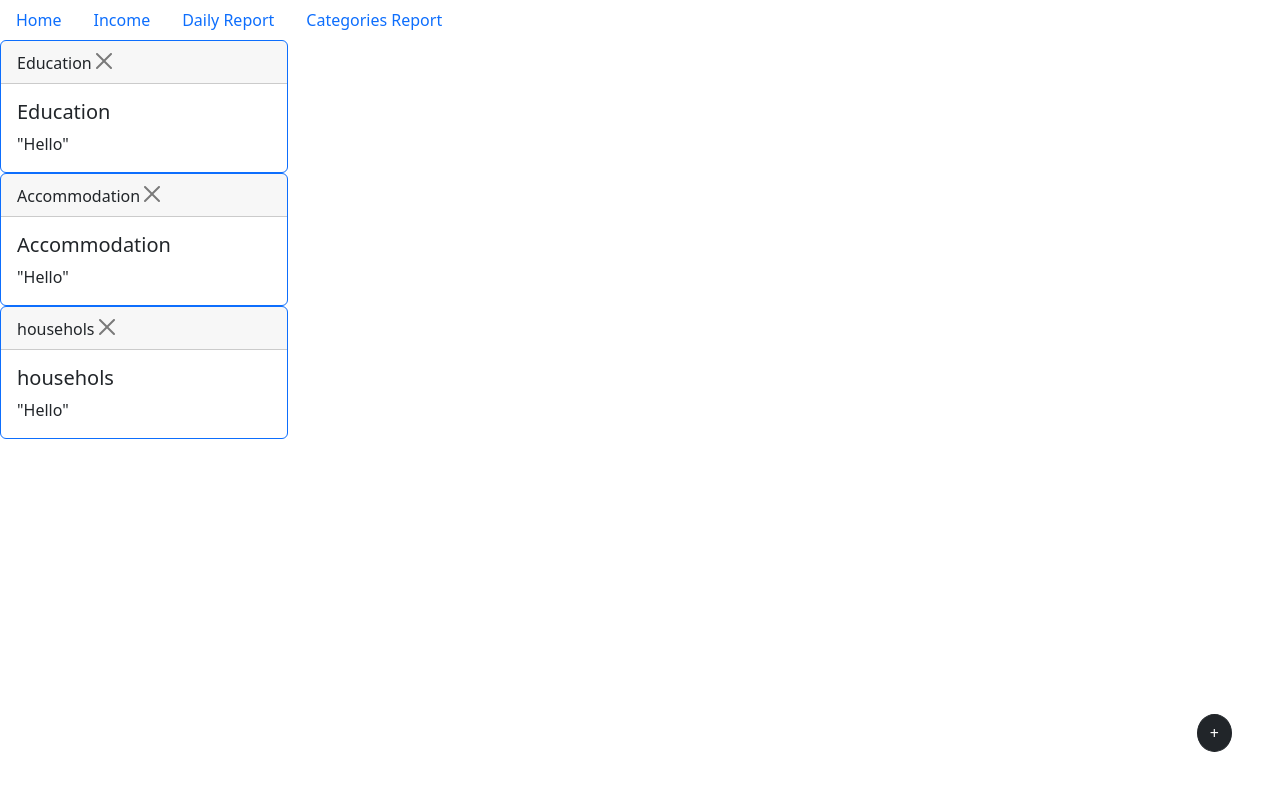
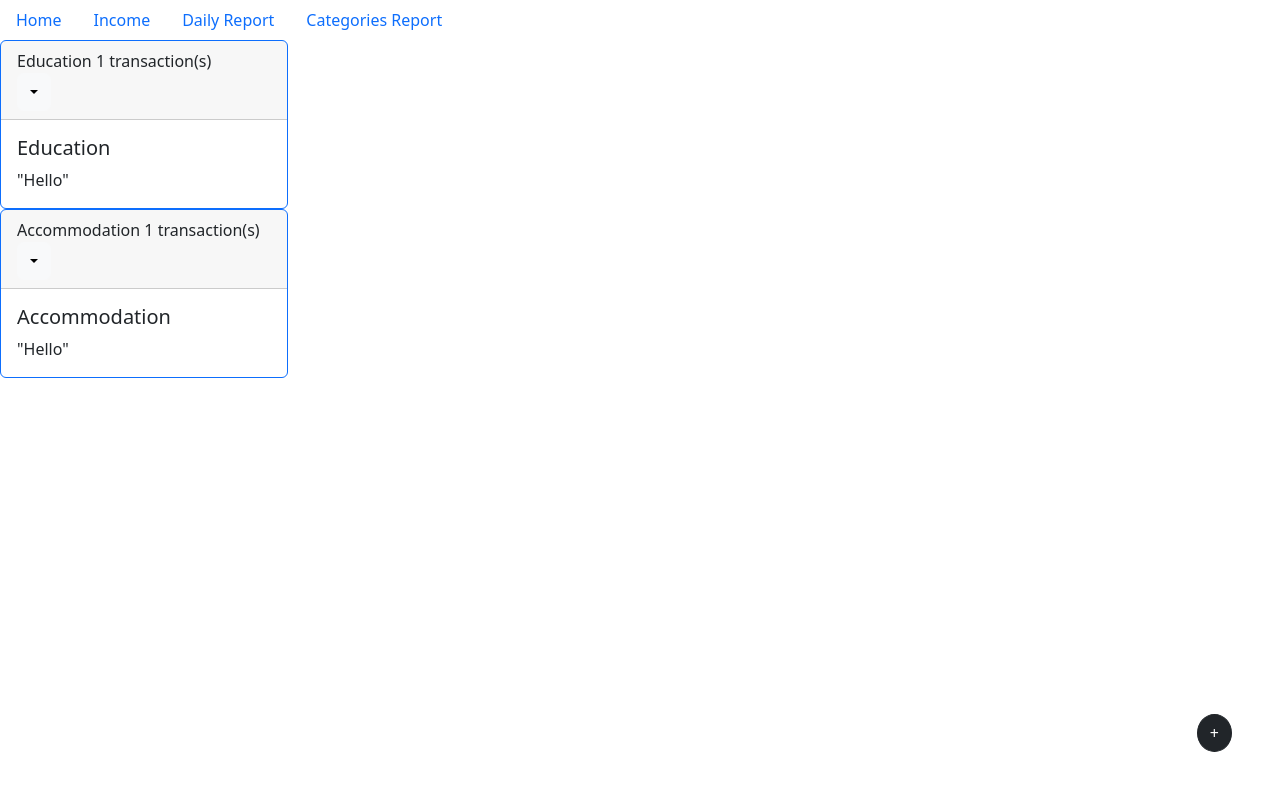
Before and after one commit to LinhLe2307/Expense_Tracking_App_Typescript_React, a React (Create React App) app: page /categories-report in a window 1280 px wide. Shown: the top 790 px of the page. Built offline with nearby package versions, Linux system fonts and the light colour scheme; data requests are answered from the project's data file.

Commit message:
Added toggle

```diff
--- a/db.json
+++ b/db.json
@@ -2,24 +2,24 @@
   "notes": [
     {
       "date": "Sunday, October 23, 2022",
-      "title": "First1",
-      "amount": "230",
-      "description": "22",
+      "title": "First",
+      "amount": "23",
+      "description": "227",
       "categories": [
         "Education"
       ],
-      "color": "#fb8e8e",
+      "color": "#b84242",
       "id": 1
     },
     {
       "date": "Sunday, October 23, 2022",
-      "title": "Second",
-      "amount": "45",
-      "description": "2",
+      "title": "Second2",
+      "amount": "454",
+      "description": "22",
       "categories": [
-        "Education"
+        "Accommodation"
       ],
-      "color": "#913b3b",
+      "color": "#3b9155",
       "id": 2
     }
   ],
@@ -61,23 +61,16 @@
     {
       "date": "Sunday, October 23, 2022",
       "title": "Accommodation",
-      "description": "1",
-      "color": "#c37f7f",
+      "description": "23",
+      "color": "#ca9191",
       "id": 1
     },
     {
       "date": "Sunday, October 23, 2022",
       "title": "Education",
-      "description": "2",
-      "color": "#d69595",
+      "description": "34",
+      "color": "#6ca783",
       "id": 2
-    },
-    {
-      "date": "Sunday, October 23, 2022",
-      "title": "househols",
-      "description": "3",
-      "color": "#e30d0d",
-      "id": 3
     }
   ]
 }
--- a/src/components/CategoriesReport/CategoryDetails.tsx
+++ b/src/components/CategoriesReport/CategoryDetails.tsx
@@ -1,10 +1,10 @@
 import { nanoid } from 'nanoid';
 import React from 'react'
-import { Button, Card, CloseButton } from 'react-bootstrap';
+import { Card, CloseButton, Dropdown } from 'react-bootstrap';
 import { useAppDispatch, useAppSelector } from '../../app/hooks';
 import { deleteCategory, handleOpenEditCategory } from '../../features/categories/categoriesSlice';
 import { deleteExpenseCategories } from '../../features/expense/expenseSlice';
-import CustomDropdown from '../CustomDropdown';
+import { handleOpenForm } from '../../features/expense/expenseSlice';
 
 const CategoryDetails = () => {
   const categoriesList = useAppSelector(state => state.categories.inputLists);
@@ -46,7 +46,7 @@ const CategoryDetails = () => {
         const newClone = expense.categories.filter(category => category !== selectedItem)
         return {...expense, categories: newClone}
       });
-      console.log(selectedCategory)
+
       Promise.all([
         dispatch(deleteCategory(findIndex.id)),
         dispatch(deleteExpenseCategories(selectedCategory))
@@ -60,14 +60,37 @@ const CategoryDetails = () => {
       {
         detailsDiv().map((list, i) => {
         return (
-          // <div key={nanoid()}>
-          //   {list[0]}{list[1]}
-          //     <CloseButton onClick={()=>handleDelete(list[0])}/>
-          // </div>
-          <Card border="primary" style={{ width: '18rem' }}>
+          <Card border="primary" style={{ width: '18rem' }} key={nanoid()}>
             <Card.Header>
-              {list[0]}
-              <CloseButton onClick={()=>handleDelete(list[0])}/>
+              {list[0]} {list[1]} transaction(s)
+
+            {
+              (typeof list[0] === "string") &&
+              <Dropdown>
+                  <Dropdown.Toggle
+                      variant="light"
+                      id="dropdown-basic"
+                  >
+                      </Dropdown.Toggle>
+
+                      <Dropdown.Menu >
+                      <Dropdown.Item
+                              onClick={()=> handleDelete(list[0])}
+                      >
+                              Delete
+                      </Dropdown.Item>
+
+                      <Dropdown.Item
+                          onClick={()=> {
+                              dispatch(handleOpenEditCategory(list[0]));
+                              dispatch(handleOpenForm())
+                          }}
+                          >
+                              Edit
+                      </Dropdown.Item>
+                  </Dropdown.Menu>
+              </Dropdown>
+            }
             </Card.Header>
 
         <Card.Body>
--- a/src/components/CustomDropdown.tsx
+++ b/src/components/CustomDropdown.tsx
@@ -13,7 +13,7 @@ interface Action {
 interface MyProps {
     deleteItem:(itemId: number)=> AnyAction,
     handleOpenEditItem:(itemId:number)=>AnyAction,
-    itemId: number | string,
+    itemId: number,
 }
 
 const CustomDropdown = ({deleteItem, handleOpenEditItem, itemId}:MyProps) => {
@@ -28,6 +28,7 @@ const CustomDropdown = ({deleteItem, handleOpenEditItem, itemId}:MyProps) => {
                     id="dropdown-basic"
                 >
                     </Dropdown.Toggle>
+
                     <Dropdown.Menu >
                     <Dropdown.Item
                             onClick={()=> {
```
